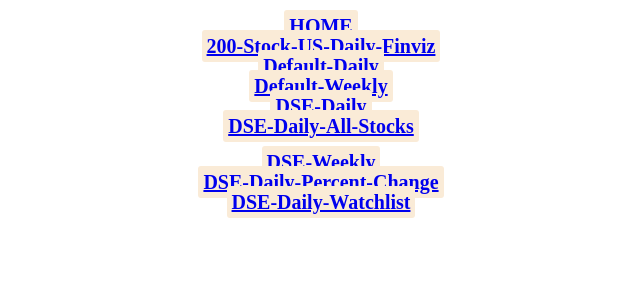
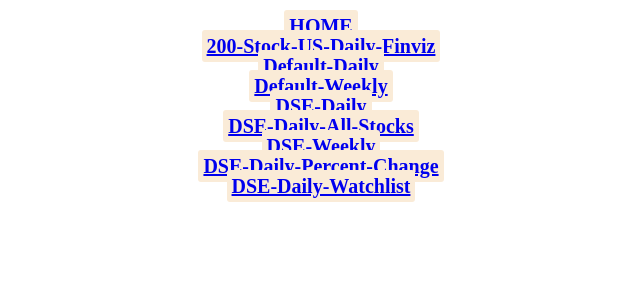
Before and after one commit to topuhit/stocks, a Jekyll site: the page built from index.md, in a window 1280 px wide. Shown: the top 300 px of the page, without its empty margins (319-959 px from the left). Built offline with Jekyll 4.4.1, drawn with Linux system fonts in a browser that asks for light colours; nearby versions of some CDN libraries.

Commit message:
some update

```diff
--- a/_includes/header.html
+++ b/_includes/header.html
@@ -4,7 +4,7 @@
 <h1><a href="{{ site.url }}/Default-Daily" class="menu-style">Default-Daily</a></h1>
 <h1><a href="{{ site.url }}/Default-Weekly" class="menu-style">Default-Weekly</a></h1>
 <h1><a href="{{ site.url }}/DSE-Daily" class="menu-style">DSE-Daily</a></h1>
-<h1><a href="{{ site.url }}/DSE-Daily-All-Stocks" class="menu-style">DSE-Daily-All-Stocks</a></h1><br>
+<h1><a href="{{ site.url }}/DSE-Daily-All-Stocks" class="menu-style">DSE-Daily-All-Stocks</a></h1>
 <h1><a href="{{ site.url }}/DSE-Weekly" class="menu-style">DSE-Weekly</a></h1>
 <h1><a href="{{ site.url }}/DSE-Daily-Percent-Change" class="menu-style">DSE-Daily-Percent-Change</a></h1>
 <h1><a href="{{ site.url }}/DSE-Daily-Watchlist" class="menu-style">DSE-Daily-Watchlist</a></h1>
```
